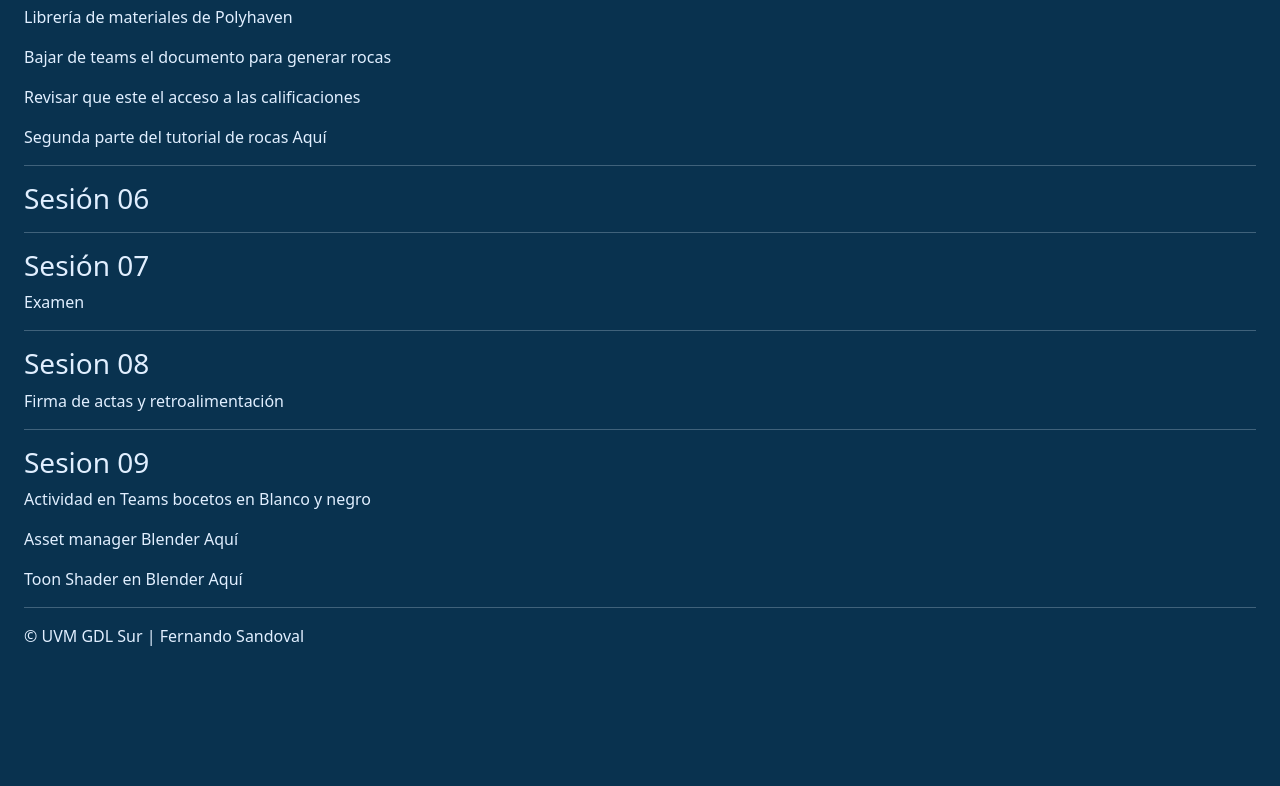
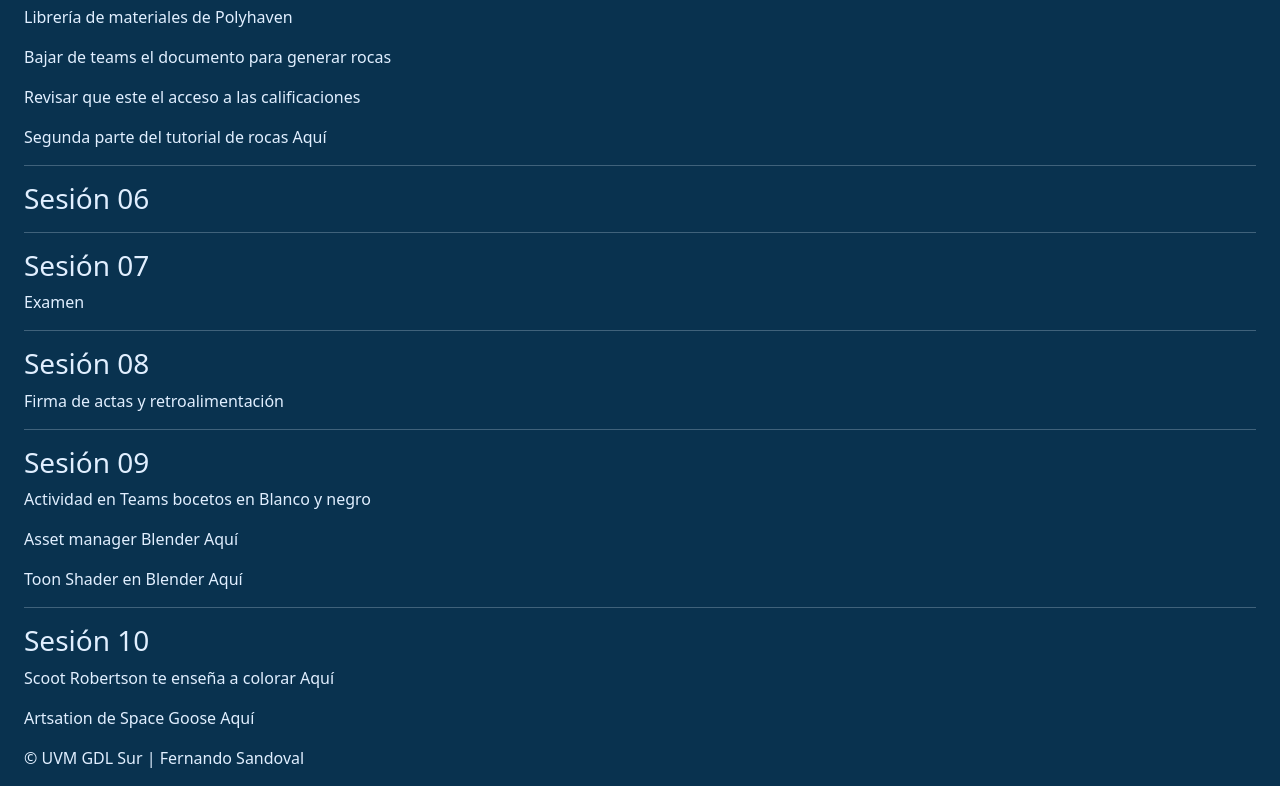
Before and after one commit to minxln/entornos-virtuales, a plain HTML site: page index.html in a window 1280 px wide. Shown: the part 3409-4195 px from the top of the page. Before the commit the page ends 4073 px from the top, so only its background shows below. Drawn offline with nearby package versions, Linux system fonts and the light colour scheme.

Commit message:
sesion 10 and tildes

```diff
--- a/index.html
+++ b/index.html
@@ -89,14 +89,17 @@
           <h3>Sesión 07</h3>
           <p>Examen</p>
         <hr>
-          <h3>Sesion 08</h3>
+          <h3>Sesi&oacute;n 08</h3>
           <p>Firma de actas y retroalimentaci&oacute;n</p>
         <hr>
-          <h3>Sesion 09</h1>
+          <h3>Sesi&oacute;n 09</h1>
             <p>Actividad en Teams bocetos en Blanco y negro</p>
             <p>Asset manager Blender <a href="https://youtu.be/giOy2ehG0rc?si=UZnzRmY6lYs7eWZF">Aqu&iacute;</a></p>
-            <p>Toon Shader en Blender <a href="https://youtu.be/hyhUW1Jjsns?si=s3Pa-y6SyCh8SWKq"></a>Aqu&iacute;</p>
+            <p>Toon Shader en Blender <a href="https://youtu.be/hyhUW1Jjsns?si=s3Pa-y6SyCh8SWKq">Aqu&iacute;</a></p>
         <hr>
+            <h3>Sesi&oacute;n 10</h3>
+            <p>Scoot Robertson te ense&#241;a a colorar <a href="https://youtu.be/2O98QUA7Iho?si=wBWJUVMd6LMp7JeQ">Aqu&iacute;</a></p>
+            <p>Artsation de Space Goose <a href="https://www.artstation.com/spacegooose">Aqu&iacute;</a></p>
         <footer>
           <p>© UVM GDL Sur | Fernando Sandoval </p>
         </footer>
```
